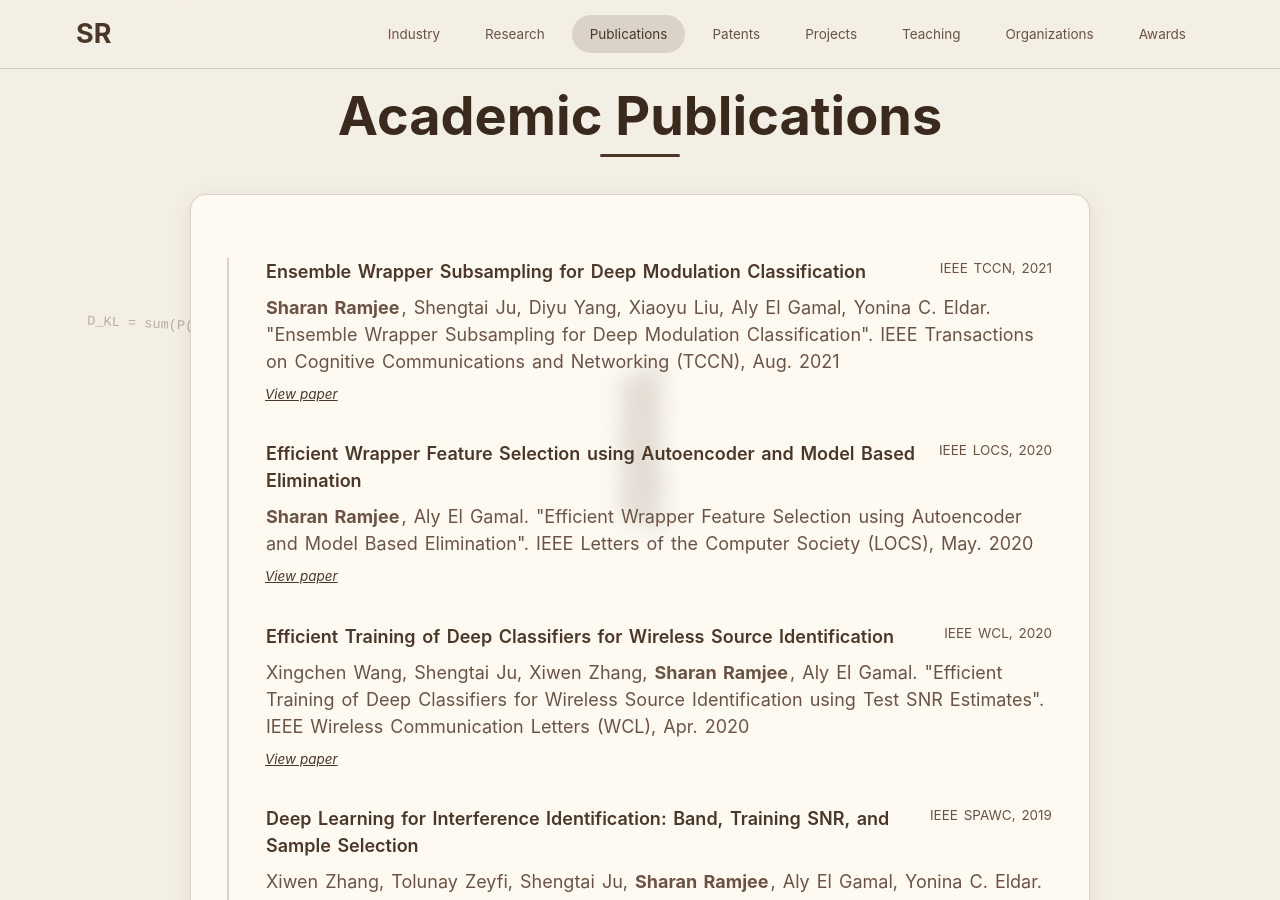
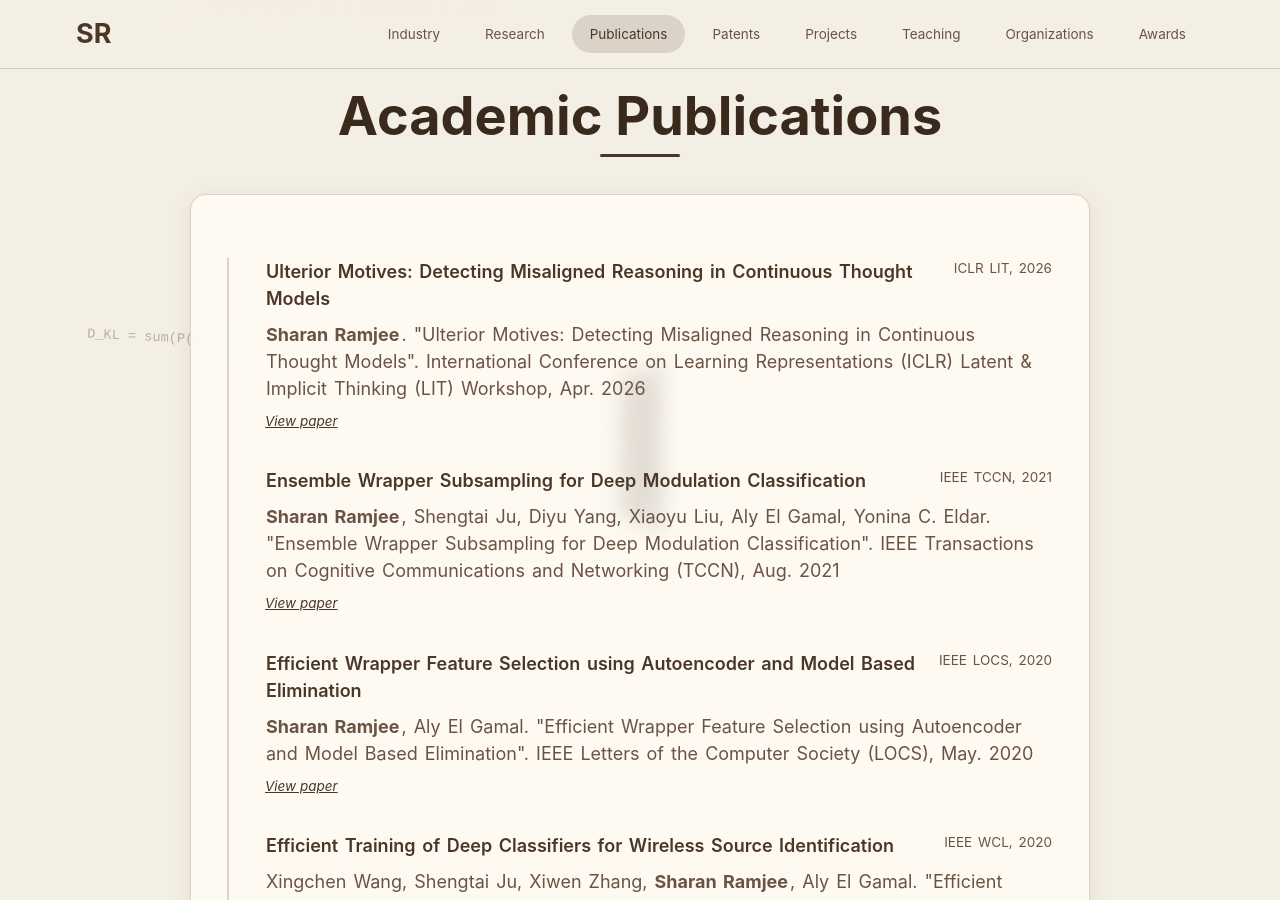
Before and after one commit to sharanramjee/sharanramjee.github.io, a Jekyll site: the page built from _pages/index-attention.md, in a window 1280 px wide and 900 px high, scrolled down 4613 px. Built offline with Jekyll 4.4.1, drawn with Linux system fonts in a browser that asks for light colours; nearby versions of some CDN libraries; some web fonts are replaced; some of the changed text lies outside the part shown.

Commit message:
Add ICLR 2026 publication

```diff
--- a/_data/cv-data.yml
+++ b/_data/cv-data.yml
@@ -126,6 +126,12 @@
           - "Published 5 papers (3 as first author) in top IEEE journals and conferences and won $750k at the DARPA Spectrum Collaboration Challenge (SC2)"
 
 publications:
+  - title: "Ulterior Motives: Detecting Misaligned Reasoning in Continuous Thought Models"
+    venue: "ICLR LIT"
+    year: 2026
+    citation: '<strong>Sharan Ramjee</strong>. "Ulterior Motives: Detecting Misaligned Reasoning in Continuous Thought Models". International Conference on Learning Representations (ICLR) Latent & Implicit Thinking (LIT) Workshop, Apr. 2026'
+    link: "/publications/iclr2026"
+
   - title: "Ensemble Wrapper Subsampling for Deep Modulation Classification"
     venue: "IEEE TCCN"
     year: 2021
--- /dev/null
+++ b/_publications/iclr2026.md
@@ -0,0 +1,16 @@
+---
+title: "Ulterior Motives: Detecting Misaligned Reasoning in Continuous Thought Models"
+collection: publications
+permalink: /publications/iclr2026
+venue: "International Conference on Learning Representations (ICLR) Latent & Implicit Thinking (LIT) Workshop"
+date: 2026-04-01
+citation: '<strong>Sharan Ramjee</strong>. "Ulterior Motives: Detecting Misaligned Reasoning in Continuous Thought Models". International Conference on Learning Representations (ICLR) Latent & Implicit Thinking (LIT) Workshop, Apr. 2026'
+---
+[[ArXiv]](https://arxiv.org/abs/2604.23460)
+[[PDF]](/files/publications/iclr2026.pdf)
+[[Slides]](/files/publications/iclr2026_presentation.pdf)
+[[Code]](https://github.com/sharanramjee/ulterior-motives)
+[[Cite]](https://scholar.google.com/scholar?hl=en&as_sdt=0%2C33&q=Ulterior+Motives%3A+Detecting+Misaligned+Reasoning+in+Continuous+Thought+Models&btnG=#d=gs_cit&t=1777857925904&u=%2Fscholar%3Fq%3Dinfo%3AiYvQOjNIZOEJ%3Ascholar.google.com%2F%26output%3Dcite%26scirp%3D0%26hl%3Den)
+
+## Abstract
+Chain-of-Thought (CoT) reasoning has emerged as a key technique for eliciting complex reasoning in Large Language Models (LLMs). Although interpretable, its dependence on natural language limits the model's expressive bandwidth. Continuous thought models address this bottleneck by reasoning in latent space rather than human-readable tokens. While they enable richer representations and faster inference, they raise a critical safety question: how can we detect misaligned reasoning in an uninterpretable latent space? To study this, we introduce MoralChain, a benchmark of 12,000 social scenarios with parallel moral/immoral reasoning paths. We train a continuous thought model with backdoor behavior using a novel dual-trigger paradigm—one trigger that arms misaligned latent reasoning ([T]) and another that releases harmful outputs ([O]). We demonstrate three findings: (1) continuous thought models can exhibit misaligned latent reasoning while producing aligned outputs, with aligned and misaligned reasoning occupying geometrically distinct regions of latent space; (2) linear probes trained on behaviorally-distinguishable conditions ([T][O] vs [O]) transfer to detecting armed-but-benign states ([T] vs baseline) with high accuracy; and (3) misalignment is encoded in early latent thinking tokens, suggesting safety monitoring for continuous thought models should target the "planning" phase of latent reasoning.
```
Also changed, not shown: 2 other files.
